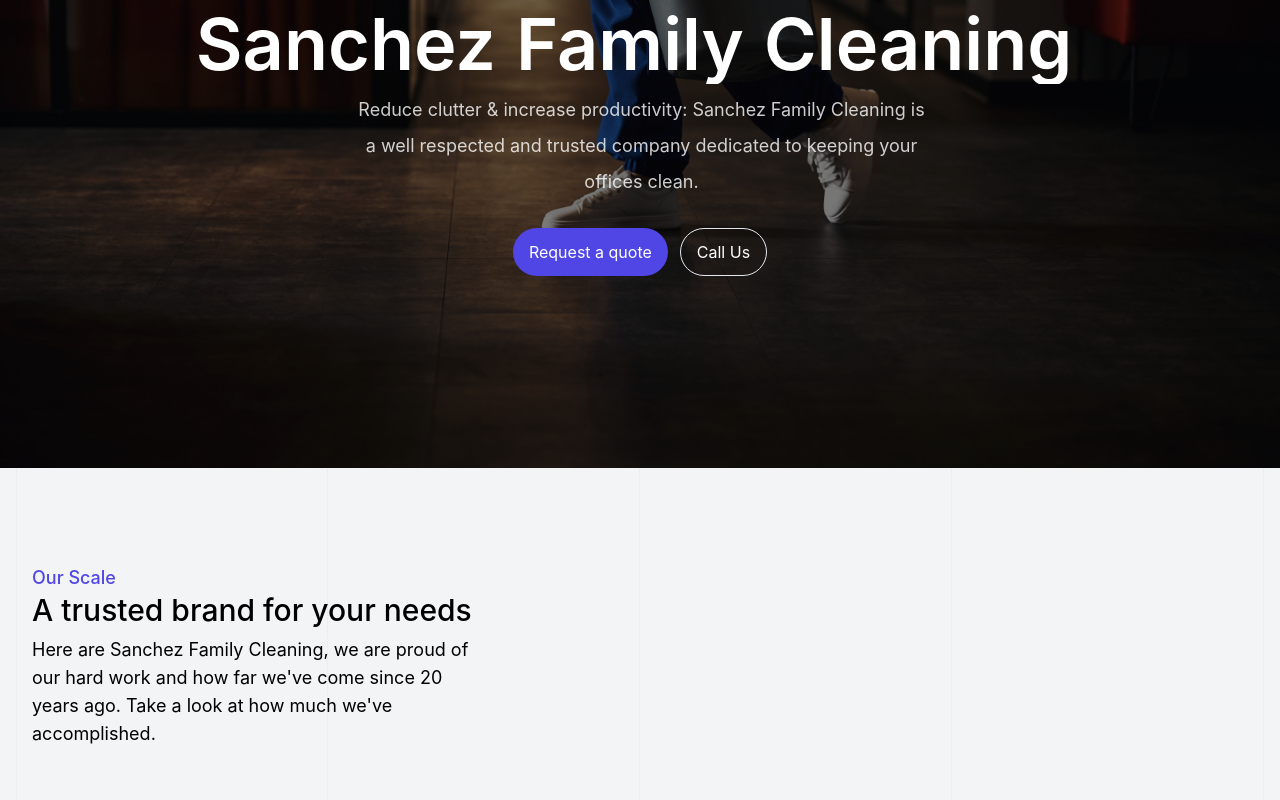
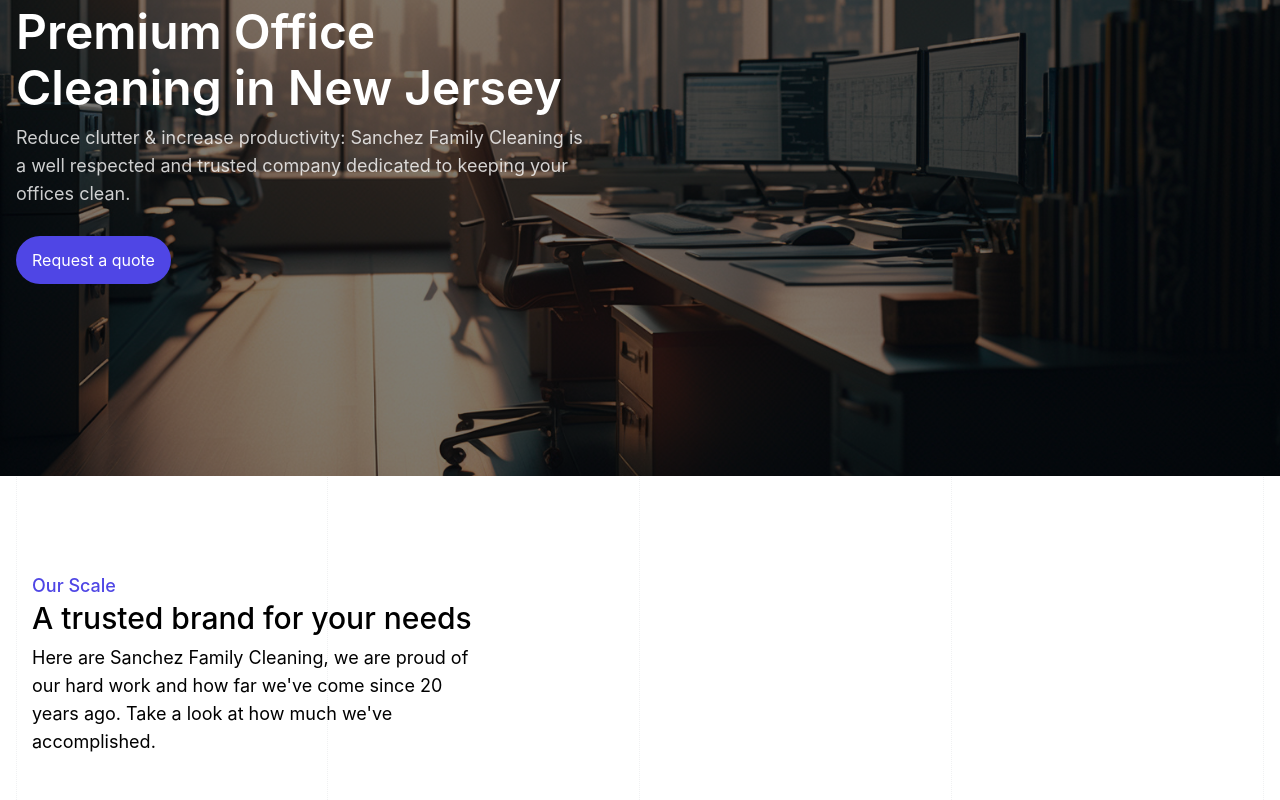
Before and after one commit to eds2002/sanchezfamilycleaning, a Next.js app: page / in a window 1280 px wide. Shown: the part 220-1020 px from the top of the page. Built offline with nearby package versions, Linux system fonts and the light colour scheme.

Commit message:
minor design changes

```diff
--- a/components/Hero.tsx
+++ b/components/Hero.tsx
@@ -7,7 +7,7 @@ import {
 import Image from "next/image";
 import React, { useRef } from "react";
 import { Button, Header } from "./";
-import heroimg from "../public/heroimage.jpg";
+import heroimg from "../public/heroimage.png";
 
 const Hero: React.FC = () => {
   const ref = useRef(null);
@@ -16,7 +16,7 @@ const Hero: React.FC = () => {
     offset: ["start start", "end start"],
   });
   let y = useTransform(scrollYProgress, [0, 1], ["0%", "50%"]);
-  const title = ["Sanchez", "Family", "Cleaning"];
+  const title = "Premium Office Cleaning in New Jersey";
   const paragraph =
     "Reduce clutter & increase productivity: Sanchez Family Cleaning is a well respected and trusted company dedicated to keeping your offices clean.";
   return (
@@ -25,11 +25,11 @@ const Hero: React.FC = () => {
         <Header logoColor="text-white" />
       </div>
       <div className="relative z-10 flex flex-col items-center justify-start h-full px-4 mx-auto text-white max-w-7xl">
-        <div className="flex flex-col items-center justify-center mx-auto">
+        <div className="flex flex-col mr-auto">
           <AnimatePresence>
-            <div className="flex flex-wrap items-center justify-center text-5xl font-semibold text-center lg:text-7xl">
-              {title.map((word, index) => (
-                <p key={word} className="p-1 pr-4 overflow-y-hidden">
+            <div className="flex flex-wrap max-w-xl text-5xl font-semibold text-left lg:text-5xl">
+              {title.split(" ").map((word, index) => (
+                <p key={word} className="overflow-y-hidden ">
                   <motion.span
                     initial={{ y: "100%" }}
                     animate={{ y: 0 }}
@@ -38,16 +38,17 @@ const Hero: React.FC = () => {
                       duration: 1,
                       delay: index * 0.1,
                     }}
-                    className="inline-block "
+                    className="inline-block py-1"
                   >
                     {word}
+                    &nbsp;
                   </motion.span>
                 </p>
               ))}
             </div>
-            <div className="flex flex-wrap items-center justify-center max-w-xl mt-2 text-base text-center lg:text-lg opacity-80">
+            <div className="flex flex-wrap items-center justify-start max-w-xl mt-2 text-base text-left lg:text-lg opacity-80">
               {paragraph.split(" ").map((word, index) => (
-                <p key={word} className="p-1 pr-[1px] overflow-y-hidden">
+                <p key={word} className="overflow-y-hidden ">
                   <motion.span
                     initial={{ y: "100%" }}
                     animate={{ y: 0 }}
@@ -59,6 +60,7 @@ const Hero: React.FC = () => {
                     className="inline-block "
                   >
                     {word}
+                    &nbsp;
                   </motion.span>
                 </p>
               ))}
@@ -81,7 +83,7 @@ const Hero: React.FC = () => {
                   Request a quote
                 </p>
               </Button>
-              <Button
+              {/* <Button
                 key="callUsBtn"
                 text=""
                 theme="none"
@@ -95,7 +97,7 @@ const Hero: React.FC = () => {
                 }}
               >
                 Call Us
-              </Button>
+              </Button> */}
             </div>
           </AnimatePresence>
         </div>
--- a/components/Sections/home/NumbersSection.tsx
+++ b/components/Sections/home/NumbersSection.tsx
@@ -22,7 +22,7 @@ export default function NumbersSection() {
     },
   ];
   return (
-    <section className="relative py-24 bg-gray-100">
+    <section className="relative py-24 ">
       <div className="mx-auto max-w-7xl">
         <div className="flex flex-col items-start">
           <div className="flex flex-col items-start px-8">
@@ -85,7 +85,7 @@ const DetailContainer = ({ detail }: { detail: any }) => {
       className="relative flex flex-col items-start justify-start w-full h-full px-4"
       key={detail.title}
     >
-      <animated.div className="relative flex items-center mt-4 text-5xl font-bold md:text-3xl lg:text-4xl xltext-5xl ">
+      <animated.div className="relative flex items-center mt-4 text-5xl font-bold">
         <animated.p ref={ref}>
           {number.number.to((n: number) => n.toFixed(0))}
         </animated.p>
```
Also changed, not shown: public/heroimage.jpg (deleted), public/heroimage.png (added).
